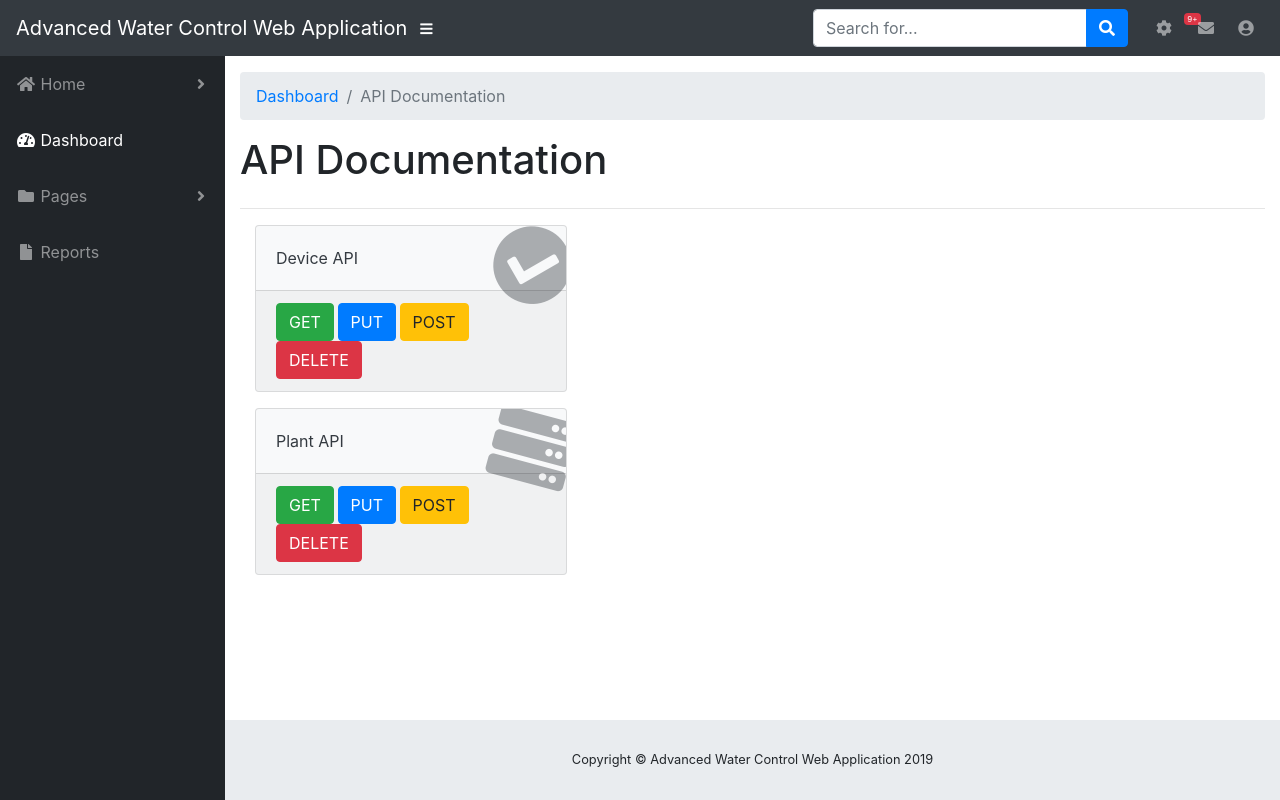
After one commit to KVessey/AdvancedWaterControlWebApp, a Flask app: page /api_documentation in a window 1280 px wide. The commit adds this page. Run offline with Flask 2, Linux system fonts and the light colour scheme; data comes from the database, SQL or seed files in the repository; some libraries are stand-ins or nearby versions.

Commit message:
adding api documentation

```diff
--- a/main.py
+++ b/main.py
@@ -49,6 +49,13 @@ def home():
     plants = session.query(Plant).all()
     devices = session.query(Device).all()
     return render_template('index.html', **templateData, plants=plants, devices=devices)
+
+
+# API Documentation Page
+@app.route('/api_documentation')
+def api_documentation():
+    devices = session.query(Device).all()
+    return render_template('/apiDocumentation.html', devices=devices)
 
 
 # Device Configuration
--- /dev/null
+++ b/templates/apiDocumentation.html
@@ -0,0 +1,132 @@
+{% extends "layout.html" %}
+{% block body %}
+
+    <div id="content-wrapper">
+
+      <div class="container-fluid">
+
+        <!-- Breadcrumbs-->
+        <ol class="breadcrumb">
+          <li class="breadcrumb-item">
+            <a href="{{ url_for('home') }}">Dashboard</a>
+          </li>
+          <li class="breadcrumb-item active">API Documentation</li>
+        </ol>
+
+        <!-- Page Content -->
+        <div class="row">
+            <div class="col-md-12">
+                <h1>API Documentation</h1>
+            </div>
+        </div>
+        <hr>
+
+        <div class="col-xl-4 col-sm-6 mb-3">
+            <div class="card text-dark bg-light o-hidden h-100">
+              <div class="card-body">
+                <div class="card-body-icon">
+                  <i class="fas fa-fw fa-check-circle"></i>
+                </div>
+                <div class="mr-5">Device API</div>
+              </div>
+              <div class="card-footer text-dark clearfix small z-1">
+                <button class="btn btn-success" type="button" data-toggle="collapse" data-target="#getDevice" aria-expanded="false" aria-controls="collapseExample">
+                    GET
+                </button>
+                <button class="btn btn-primary" type="button" data-toggle="collapse" data-target="#putDevice" aria-expanded="false" aria-controls="collapseExample">
+                    PUT
+                </button>
+                <button class="btn btn-warning" type="button" data-toggle="collapse" data-target="#postDevice" aria-expanded="false" aria-controls="collapseExample">
+                    POST
+                </button>
+                <button class="btn btn-danger" type="button" data-toggle="collapse" data-target="#deleteDevice" aria-expanded="false" aria-controls="collapseExample">
+                    DELETE
+                </button>
+              </div>
+                <!-- Collapsable Menu Items -->
+                <div class="collapse" id="getDevice">
+                  <div class="card card-body">
+                      GET Request
+                  </div>
+                </div>
+                <div class="collapse" id="putDevice">
+                  <div class="card card-body">
+                    PUT Request
+                  </div>
+                </div>
+                <div class="collapse" id="postDevice">
+                  <div class="card card-body">
+                    POST Request
+                  </div>
+                </div>
+                <div class="collapse" id="deleteDevice">
+                  <div class="card card-body">
+                    DELETE Request
+                  </div>
+                </div>
+            </div>
+        </div>
+
+        <div class="col-xl-4 col-sm-6 mb-3">
+            <div class="card text-dark bg-light o-hidden h-100">
+              <div class="card-body">
+                <div class="card-body-icon">
+                  <i class="fas fa-fw fa-server"></i>
+                </div>
+                <div class="mr-5">Plant API</div>
+              </div>
+              <div class="card-footer text-dark clearfix small z-1">
+                <button class="btn btn-success" type="button" data-toggle="collapse" data-target="#getPlant" aria-expanded="false" aria-controls="collapseExample">
+                    GET
+                </button>
+                <button class="btn btn-primary" type="button" data-toggle="collapse" data-target="#putPlant" aria-expanded="false" aria-controls="collapseExample">
+                    PUT
+                </button>
+                <button class="btn btn-warning" type="button" data-toggle="collapse" data-target="#postPlant" aria-expanded="false" aria-controls="collapseExample">
+                    POST
+                </button>
+                <button class="btn btn-danger" type="button" data-toggle="collapse" data-target="#deletePlant" aria-expanded="false" aria-controls="collapseExample">
+                    DELETE
+                </button>
+              </div>
+                <!-- Collapsable Menu Items -->
+                <div class="collapse" id="getPlant">
+                  <div class="card card-body">
+                    GET Request
+                  </div>
+                </div>
+                <div class="collapse" id="putPlant">
+                  <div class="card card-body">
+                    PUT Request
+                  </div>
+                </div>
+                <div class="collapse" id="postPlant">
+                  <div class="card card-body">
+                    POST Request
+                  </div>
+                </div>
+                <div class="collapse" id="deletePlant">
+                  <div class="card card-body">
+                    DELETE Request
+                  </div>
+                </div>
+            </div>
+      </div>
+
+
+      </div>
+      <!-- /.container-fluid -->
+
+      <!-- Sticky Footer -->
+      <footer class="sticky-footer">
+        <div class="container my-auto">
+          <div class="copyright text-center my-auto">
+            <span>Copyright © Advanced Water Control Web Application 2019</span>
+          </div>
+        </div>
+      </footer>
+
+    </div>
+    <!-- /.content-wrapper -->
+
+{% endblock %}
--- a/templates/nav.html
+++ b/templates/nav.html
@@ -29,7 +29,7 @@
           <a class="dropdown-item" href="#"></a>
             <!--            TODO: Add link to get started page-->
           <a class="dropdown-item" href="https://github.com/KVessey/AdvancedWaterControlWebApp/blob/master/README.md"  target="_blank">Get Started</a>
-          <a class="dropdown-item" href="about.html">About AWCWA</a>
+          <a class="dropdown-item" href="{{ url_for('api_documentation') }}">API Documentation</a>
           <a class="dropdown-item" href="https://github.com/KVessey/AdvancedWaterControlWebApp/issues"  target="_blank">Report Issues</a>
           <div class="dropdown-divider"></div>
           <a class="dropdown-item" href="settings.html">Settings</a>
--- a/templates/sidebar.html
+++ b/templates/sidebar.html
@@ -42,6 +42,10 @@
             <h6 class="dropdown-header">Configuration Pages:</h6>
             <a class="dropdown-item" href="{{ url_for('plant_configuration') }}">Plant Configuration</a>
             <a class="dropdown-item" href="{{ url_for('device_configuration') }}">Device Configuration</a>
+
+            <div class="dropdown-divider"></div>
+            <h6 class="dropdown-header">Documentation:</h6>
+            <a class="dropdown-item" href="{{ url_for('api_documentation') }}">API Documentation</a>
         </div>
       </li>
       <li class="nav-item">
```
Also changed, not shown: templates/devices/deviceConfiguration.html (+28 -1 lines).
